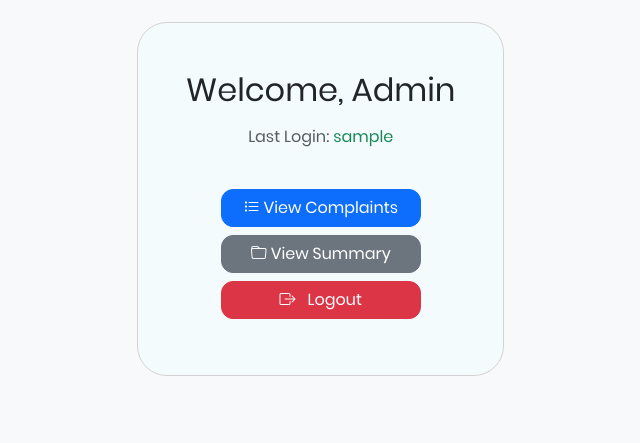
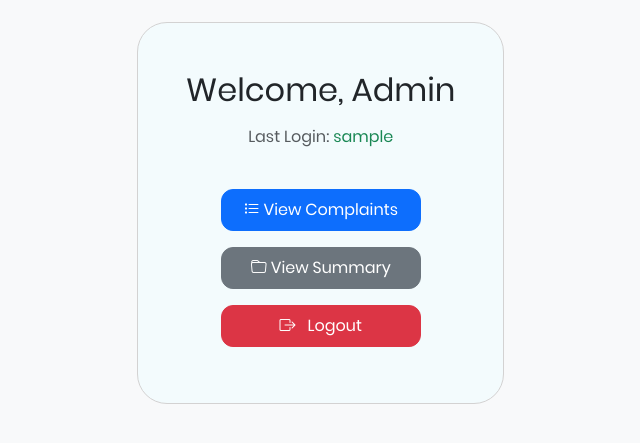
Before and after one commit to Vaillant06/ComplaintManagementSystem, a Flask app: template app/templates/admin_dashboard.html in a window 1280 px wide. Shown: the part 266-709 px from the top of the page, without its empty margins (317-957 px from the left). Run offline with Flask 3, Linux system fonts and the light colour scheme; the template is opened without the code that fills it: most values are stand-ins (such as "Sample title", 1, 10 or a date in 2020).

Commit message:
Minor changes in admin dashboard

```diff
--- a/app/templates/admin_dashboard.html
+++ b/app/templates/admin_dashboard.html
@@ -4,14 +4,14 @@
     <h3 class="text-center mb-3 fs-2">Welcome, Admin</h3>
     <p class="text-center text-muted fs-6">Last Login: <span class="text-success">{{ last_login }}</span></p>
     <div class="redirection mt-3">
-        <a href="{{ url_for('admin.admin_complaints') }}" class="btn btn-primary m-2">
+        <a href="{{ url_for('admin.admin_complaints') }}" class="btn btn-primary m-2 p-2">
             <i class="bi bi-list-task"></i>
              View Complaints
         </a>
-        <a href="{{ url_for('admin.complaints_summary') }}" class="btn btn-secondary">
+        <a href="{{ url_for('admin.complaints_summary') }}" class="btn btn-secondary m-2 p-2">
             <i class="bi bi-folder"></i>
             View Summary</a>
-        <a href="{{ url_for('auth.logout') }}" class="btn btn-danger m-2">
+        <a href="{{ url_for('auth.logout') }}" class="btn btn-danger m-2 p-2">
             <i class="bi bi-box-arrow-right me-2"></i>
             Logout
         </a>
```
